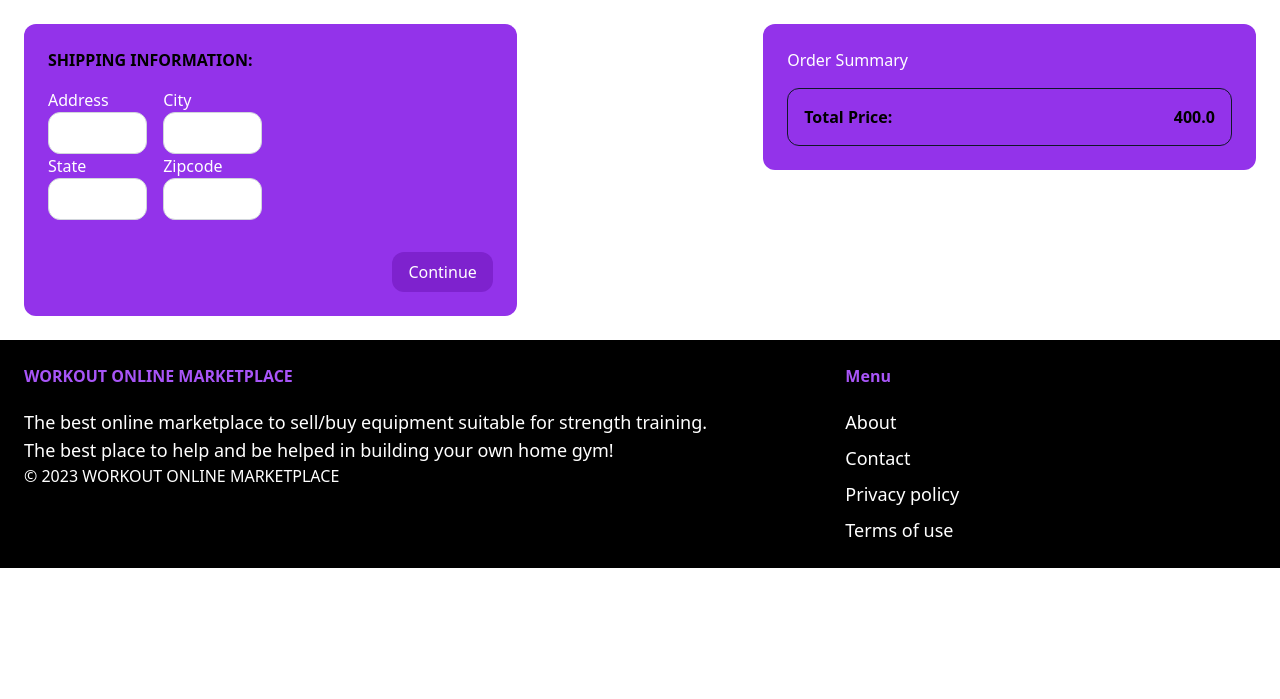
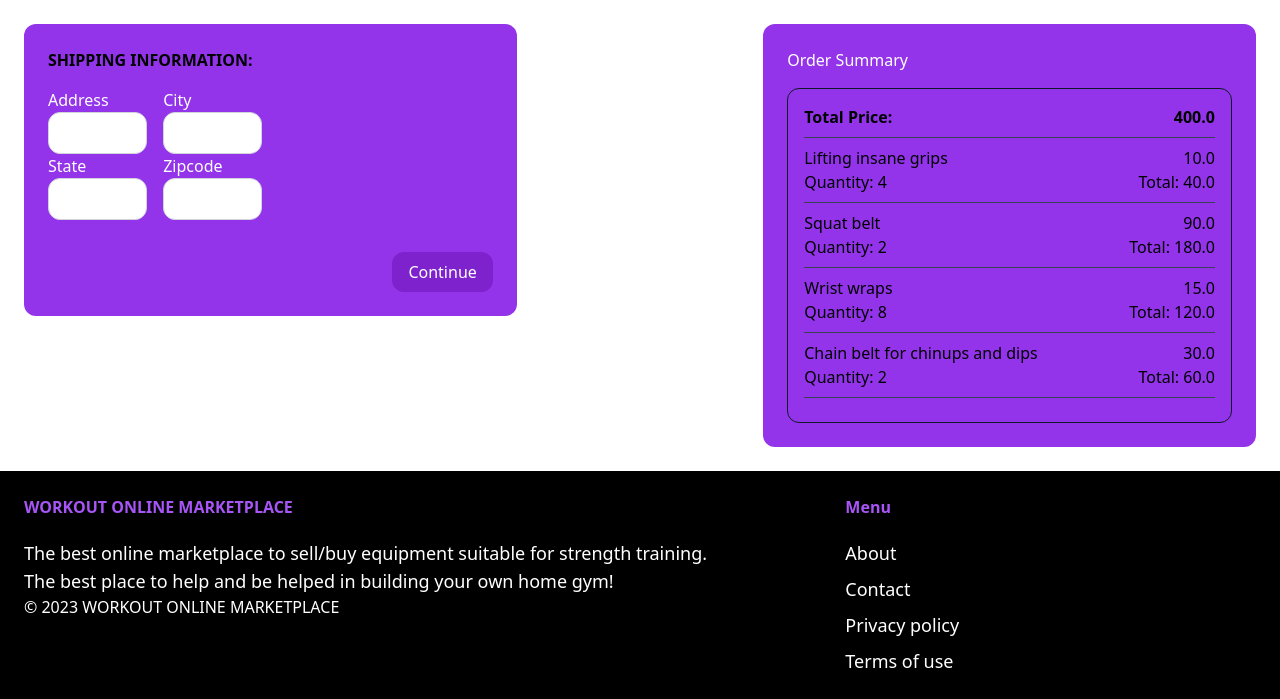
Before and after one commit to IvanNece/NeceriniPPM_Back_End, a Django app: page /checkout/ in a window 1280 px wide. Shown: the part 105-804 px from the top of the page. Before the commit the page ends 673 px from the top, so only its background shows below. Run offline with Django 4.2, Linux system fonts and the light colour scheme; a user stored in the database is signed in; data comes from the database, SQL or seed files in the repository; some libraries are stand-ins or nearby versions.

Commit message:
checkout done with order summary and shipping information
to be continued

```diff
--- a/onlineMarketPlace/core/templates/core/checkout.html
+++ b/onlineMarketPlace/core/templates/core/checkout.html
@@ -48,6 +48,11 @@
     <div class="bg-purple-600 rounded-xl p-6">
       <h3 class="text-white">Order Summary</h3>
       <div class="border border-gray-900 rounded-xl p-4 mt-4">
+        <div class="flex justify-between items-center">
+          <span class="font-bold">Total Price:</span>
+          <span class="font-bold">{{ total_price }}</span>
+        </div>
+        <hr class="my-2 border-gray-700"> <!-- Linea orizzontale -->
         {% for cartItem in cartItems %}
         <div class="flex justify-between items-center">
           <span>{{ cartItem.item.name }}</span>
@@ -59,10 +64,6 @@
         </div>
         <hr class="my-2 border-gray-700">
         {% endfor %}
-        <div class="flex justify-between items-center">
-          <span class="font-bold">Total Price:</span>
-          <span class="font-bold">{{ cart.totalPrice }}</span>
-        </div>
       </div>
     </div>
   </div>
--- a/onlineMarketPlace/core/views.py
+++ b/onlineMarketPlace/core/views.py
@@ -106,12 +106,23 @@ def removeFromCart(request):
             return HttpResponseBadRequest("Invalid item ID or cart item does not exist.")
     return HttpResponseBadRequest("Element Removed correctly")
 
+
 @login_required
 def checkout(request):
     cart = None
+    cartItems = []
+
     if request.user.is_authenticated:
         cart, created = Cart.objects.get_or_create(user=request.user, completed=False)
+        cartItems = cart.cartItems.all()
 
-    return render(request, 'core/checkout.html', {
-        'cart': cart,
-    })
+    # Calcola il prezzo totale per ogni elemento nel carrello
+    for cartItem in cartItems:
+        cartItem.total_price = cartItem.quantity * cartItem.item.price
+
+    # Calcola il prezzo totale del carrello
+    total_price = sum(cartItem.total_price for cartItem in cartItems)
+
+    context = {'cart': cart, 'cartItems': cartItems, 'total_price': total_price}
+
+    return render(request, 'core/checkout.html', context)
```
